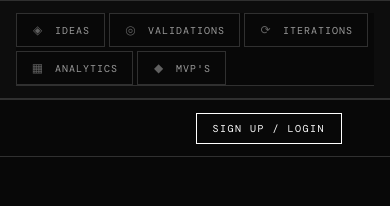
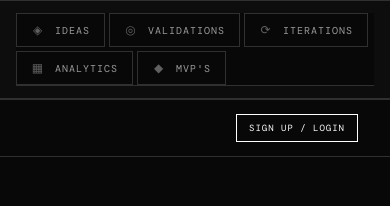
Before and after one commit to evobulgarevo/app, a Next.js app: page / in a window 390 px wide. Shown: the top 206 px of the page. Built offline with nearby package versions, Linux system fonts and the light colour scheme; no server answers; a web font is replaced by a local one.

Commit message:
Fix auth button alignmnet.

```diff
--- a/app/globals.css
+++ b/app/globals.css
@@ -826,6 +826,10 @@ footer { border-top: 1px solid var(--border); padding: 28px 0; margin-top: 0; }
 
   .main-content { padding: 0 24px; }
 
+  /* Nav CTA responsive */
+  .main-shell-nav .nav-inner { padding: 0 16px; }
+  .nav-cta { font-size: 9px; padding: 7px 12px; letter-spacing: 1px; }
+
   .hero-cols {
     grid-template-columns: 1fr;
     padding: 32px 0 40px;
@@ -864,16 +868,22 @@ footer { border-top: 1px solid var(--border); padding: 28px 0; margin-top: 0; }
 }
 /* Sidebar nav: hide links and CTA, keep logo only */
 .sidebar-shell-nav .nav-links,
-.sidebar-shell-nav .nav-cta { display: none; }
+.sidebar-shell-nav .nav-cta,
+.sidebar-shell-nav .nav-user-menu { display: none; }
 
 /* Main nav: hide logo — sidebar carries it */
 .main-shell-nav .logo { display: none; }
 
-/* Main shell nav keeps full behaviour */
+/* Push auth button to right in main shell nav */
+.main-shell-nav .nav-user-menu,
+.main-shell-nav .nav-cta { margin-left: auto; }
+
+/* Main shell nav spans the full available width, button flush right */
 .main-shell-nav .nav-inner {
-  max-width: calc(var(--max-w) - 180px);
+  max-width: 100%;
   margin: 0;
-  padding: 0 48px;
+  padding: 0 32px;
+  justify-content: flex-end;
 }
 
 /* ── Footer line alignment ──────────────────────────────────────────────────
--- a/components/Nav.tsx
+++ b/components/Nav.tsx
@@ -38,10 +38,9 @@ export default function Nav() {
         <div className="logo" onClick={() => router.push('/')}>
           BOFFO<span className="logo-cursor" />
         </div>
-        <ul className="nav-links" />
 
         {user ? (
-          <div className="nav-user-menu">
+          <div className="nav-user-menu" style={{ marginLeft: 'auto' }}>
             <button
               className="nav-cta"
               onClick={() => setMenuOpen(o => !o)}
@@ -62,7 +61,7 @@ export default function Nav() {
             )}
           </div>
         ) : (
-          <button className="nav-cta" onClick={() => router.push('/login')}>
+          <button className="nav-cta" style={{ marginLeft: 'auto' }} onClick={() => router.push('/login')}>
             SIGN UP / LOGIN
           </button>
         )}
```
